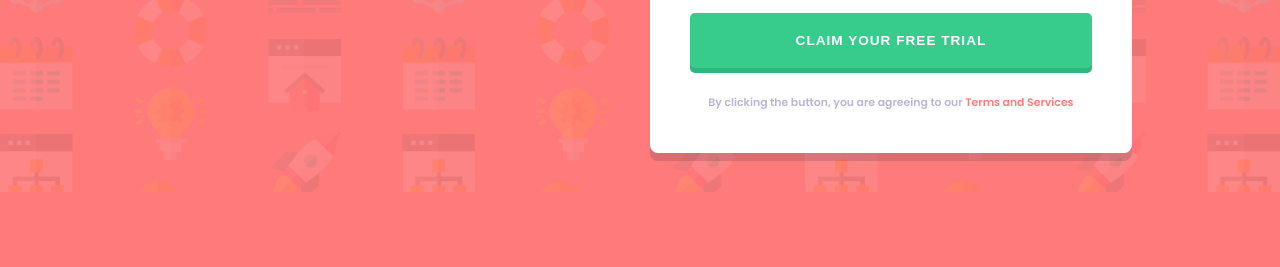
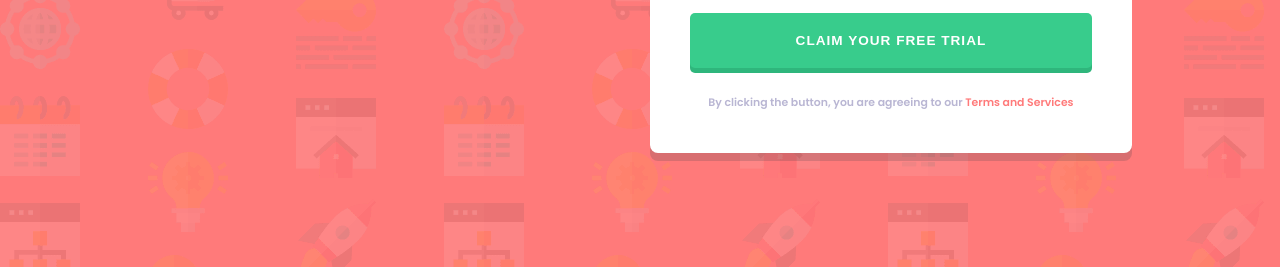
Before and after one commit to femRepos/intro-fm2, a plain HTML site: page index.html in a window 1280 px wide. Shown: the part 533-800 px from the top of the page. Drawn offline with Linux system fonts and the light colour scheme.

Commit message:
fix background position bug

```diff
--- a/style.css
+++ b/style.css
@@ -24,7 +24,7 @@ body {
     font-family: 'Poppins', sans-serif;
     background-color: var(--red);
     background-image: url(./images/bg-intro-desktop.png);
-    background-size: 100%;
+    background-size: cover;
     background-repeat: no-repeat;
     color:hsl(0, 100%, 100%);
     min-height: 100vh;
@@ -205,7 +205,6 @@ small > span {
         padding: 90px 25px 60px;
         text-align: center;
         background-image: url(./images/bg-intro-mobile.png);
-        background-size: 100%;
     }
 
     main {
```
